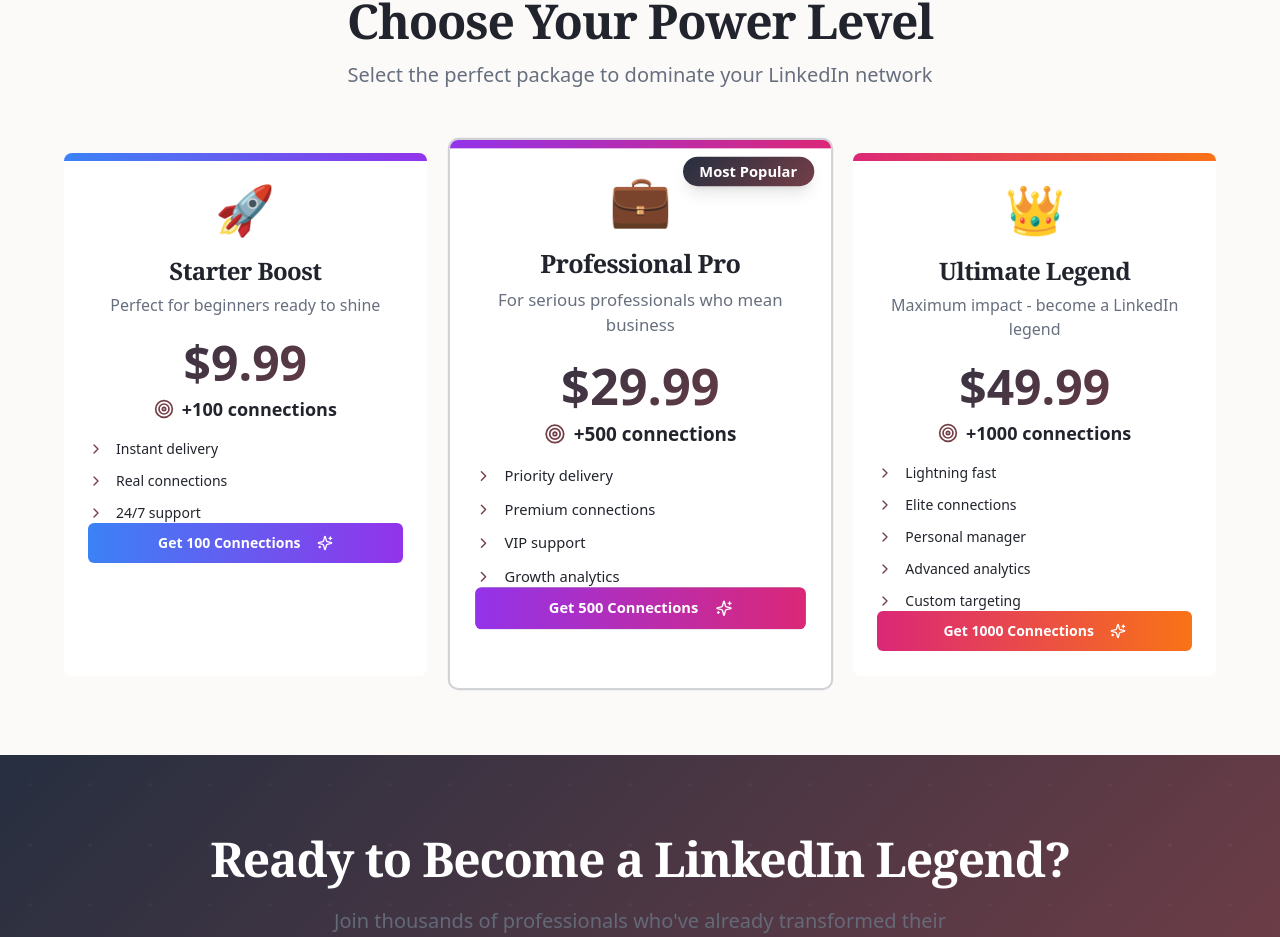
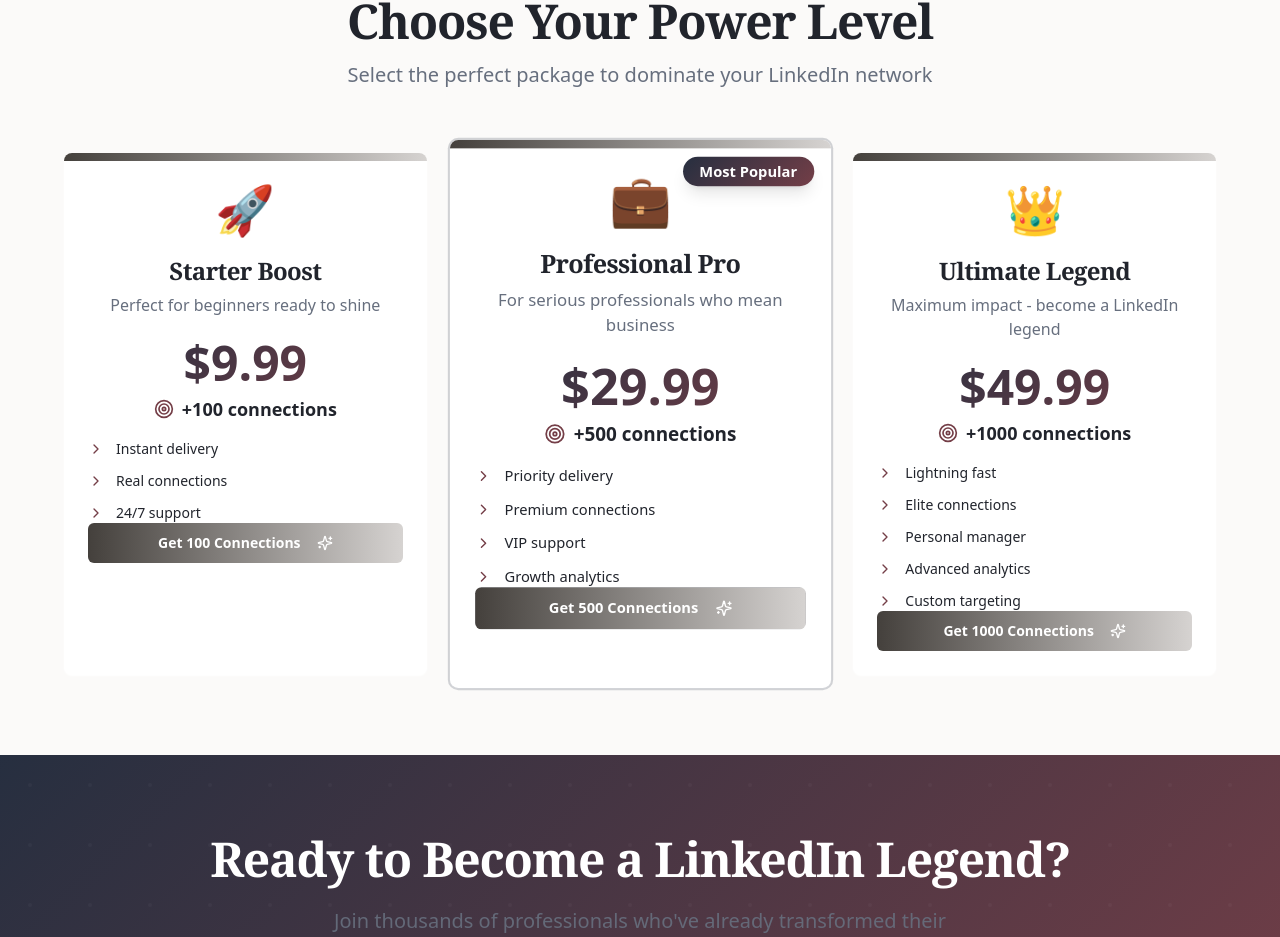
Before and after one commit to nandha-star/link-boost-flex, a React (Vite) app: page / in a window 1280 px wide. Shown: the part 1460-2397 px from the top of the page. Built offline with nearby package versions, Linux system fonts and the light colour scheme.

Commit message:
Update Index.tsx

```diff
--- a/src/pages/Index.tsx
+++ b/src/pages/Index.tsx
@@ -37,7 +37,8 @@ const PACKAGES = [
     price: 9.99,
     description: 'Perfect for beginners ready to shine',
     icon: '🚀',
-    color: 'from-blue-500 to-purple-600',
+    color: 'from-stone-700 to-stone-300',
+
     popular: false,
     features: ['Instant delivery', 'Real connections', '24/7 support']
   },
@@ -48,7 +49,8 @@ const PACKAGES = [
     price: 29.99,
     description: 'For serious professionals who mean business',
     icon: '💼',
-    color: 'from-purple-600 to-pink-600',
+    color: 'from-stone-700 to-stone-300',
+
     popular: true,
     features: ['Priority delivery', 'Premium connections', 'VIP support', 'Growth analytics']
   },
@@ -59,7 +61,8 @@ const PACKAGES = [
     price: 49.99,
     description: 'Maximum impact - become a LinkedIn legend',
     icon: '👑',
-    color: 'from-pink-600 to-orange-500',
+    color: 'from-stone-700 to-stone-300',
+
     popular: false,
     features: ['Lightning fast', 'Elite connections', 'Personal manager', 'Advanced analytics', 'Custom targeting']
   },
```
